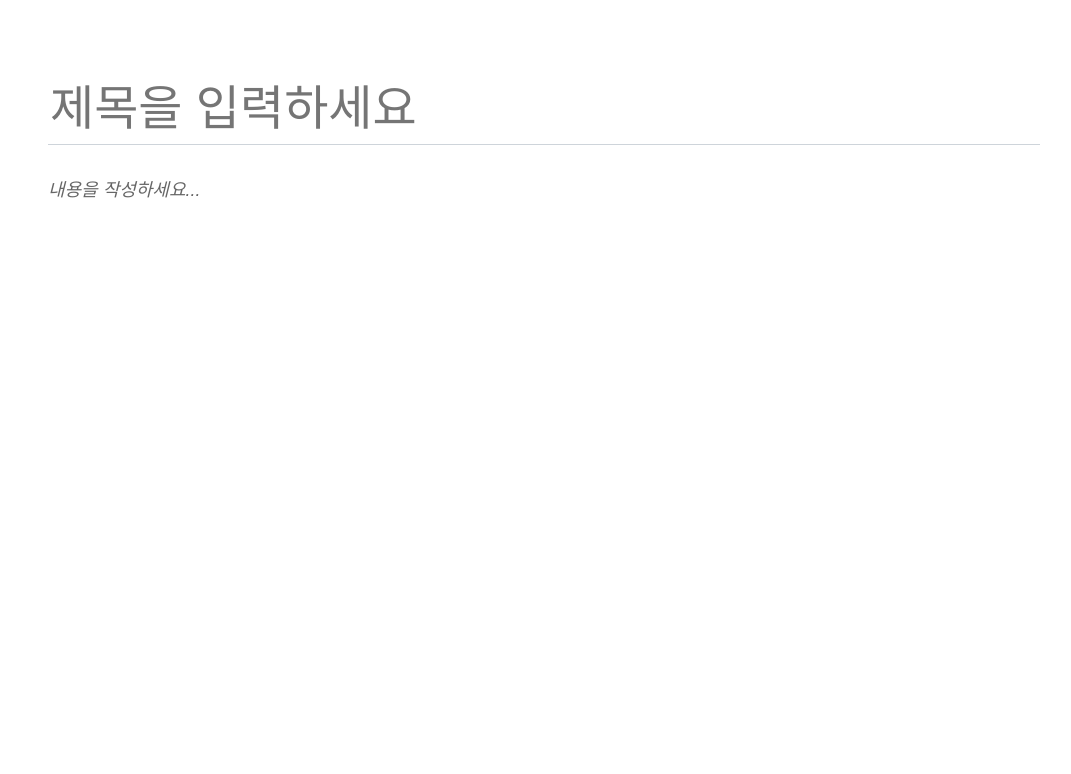
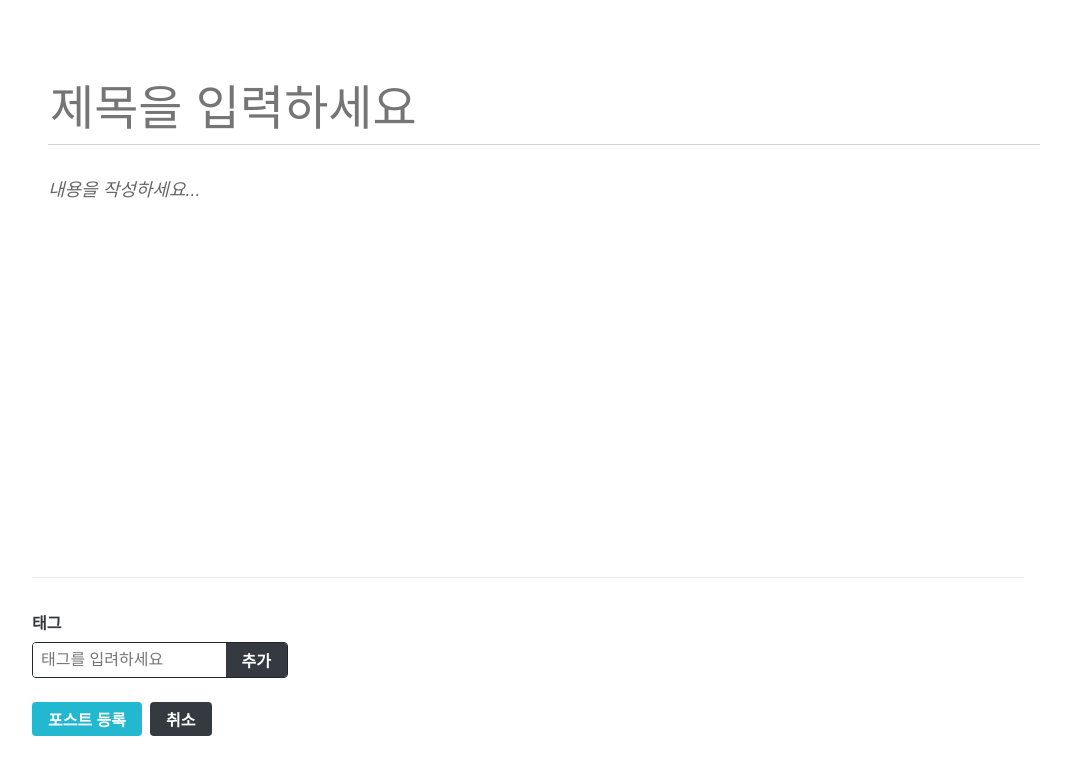
Before and after one commit to Paekma09/blog, a React (Create React App) app in the folder blog-frontend/: page /write in a window 1280 px wide. Shown: the top 774 px of the page, without its empty margins (112-1183 px from the left). Built offline with nearby package versions, Linux system fonts and the light colour scheme.

Commit message:
chapter25-2_EditorFooterUI_Done

```diff
--- /dev/null
+++ b/blog-frontend/src/components/write/TagBox.js
@@ -0,0 +1,128 @@
+import React, { useCallback, useState } from 'react';
+import styled from 'styled-components';
+import palette from '../../lib/styles/palette';
+
+const TagBoxBlock = styled.div`
+    width: 100%;
+    border-top: 1px solid ${palette.gray[2]};
+    padding-top: 2rem;
+
+    h4 {
+        color: ${palette.gray[8]};
+        margin-top: 0;
+        margin-bottom: 0.5rem;
+    }
+`;
+
+const TagForm = styled.form`
+    border-radius: 4px;
+    overflow: hidden;
+    display: flex;
+    width: 256px;
+    border: 1px solid ${palette.gray[9]}; /* 스타일 초기화 */
+
+    input,
+    button {
+        outline: none;
+        border: none;
+        font-size: 1rem;
+    }
+
+    input {
+        padding: 0.5rem;
+        flex: 1;
+        min-width: 0;
+    }
+
+    button {
+        cursor: pointer;
+        padding-right: 1rem;
+        padding-left: 1rem;
+        border: none;
+        background: ${palette.gray[8]};
+        color: white;
+        font-weight: bold;
+
+        &:hover {
+            background: ${palette.gray[6]};
+        }
+    }
+`;
+
+const Tag = styled.div`
+  margin-right: 0.5rem;
+    color: ${palette.gray[6]};
+    cursor: pointer;
+    &:hover {
+        opacity: 0.5;
+    }
+`;
+
+const TagListBlock = styled.div`
+    display: flex;
+    margin-top: 0.5rem;
+`;
+
+//React.memo 를 사용하여 tag 값이 바뀔 때만 리렌더링되도록 처리
+const TagItem = React.memo(({ tag, onRemove }) => (
+  <Tag onClick={() => onRemove(tag)}>#{tag}</Tag>
+));
+
+//React.memo 를 사용하여 tags 값이 바뀔 때만 리렌더링되도록 처리
+const TagList = React.memo(({ tags, onRemove }) => (
+  <TagListBlock>
+    {tags.map(tag => (
+      <TagItem key={tag} tag={tag} onRemove={onRemove} />
+    ))}
+  </TagListBlock>
+));
+
+const TagBox = () => {
+  const [input, setInput] = useState('');
+  const [localTags, setLocalTags] = useState([]);
+
+  const insertTag = useCallback(
+    tag => {
+      if (!tag) return; //공백이라면 추가하지 않음
+      if (localTags.includes(tag)) return;  //이미 존재한다면 추가하지 않음
+      setLocalTags([...localTags, tag]);
+    },
+    [localTags],
+  );
+
+  const onRemove = useCallback(
+    tag => {
+      setLocalTags(localTags.filter(t => t !== tag));
+    },
+    [localTags],
+  );
+
+  const onChange = useCallback(
+    e => {
+      setInput(e.target.value);
+    },
+    [],
+  );
+
+  const onSubmit = useCallback(
+    e => {
+      e.preventDefault();
+      insertTag(input.trim());  //앞뒤 공백을 없앤 후 등록
+      setInput(''); //input 초기화
+    },
+    [input, insertTag],
+  );
+
+  return (
+    <TagBoxBlock>
+      <h4>태그</h4>
+      <TagForm onSubmit={onSubmit}>
+        <input placeholder="태그를 입려하세요" value={input} onChange={onChange} />
+        <button type="submit">추가</button>
+      </TagForm>
+      <TagList tags={localTags} onRemove={onRemove} />
+    </TagBoxBlock>
+  );
+};
+
+export default TagBox;
--- /dev/null
+++ b/blog-frontend/src/components/write/WriteActionButtons.js
@@ -0,0 +1,32 @@
+import React from 'react';
+import styled from 'styled-components';
+import Button from '../common/Button';
+
+const WriteActionButtonsBlock = styled.div`
+    margin-top: 1rem;
+    margin-bottom: 3rem;
+
+    button + button {
+        margin-left: 0.5rem;
+    }
+`;
+
+/* TagBox 에서 사용하는 버튼과 일치하는 높이로 설정한 후 서로 간의 여백 지정 */
+const StyledButton = styled(Button)`
+    height: 2.125rem;
+
+    & + & {
+        margin-left: 0.5rem;
+    }
+`;
+
+const WriteActionButtons = ({ onCancel, onPublish }) => {
+  return (
+    <WriteActionButtonsBlock>
+      <StyledButton cyan onClick={onPublish}>포스트 등록</StyledButton>
+      <StyledButton onClick={onCancel}>취소</StyledButton>
+    </WriteActionButtonsBlock>
+  );
+};
+
+export default WriteActionButtons;
--- a/blog-frontend/src/pages/WritePage.js
+++ b/blog-frontend/src/pages/WritePage.js
@@ -1,11 +1,15 @@
 import React from 'react';
 import Responsive from '../components/common/Responsive';
 import Editor from '../components/write/Editor';
+import TagBox from '../components/write/TagBox';
+import WriteActionButtons from '../components/write/WriteActionButtons';
 
 const WritePage = () => {
   return (
     <Responsive>
       <Editor />
+      <TagBox />
+      <WriteActionButtons />
     </Responsive>
   );
 };
```
